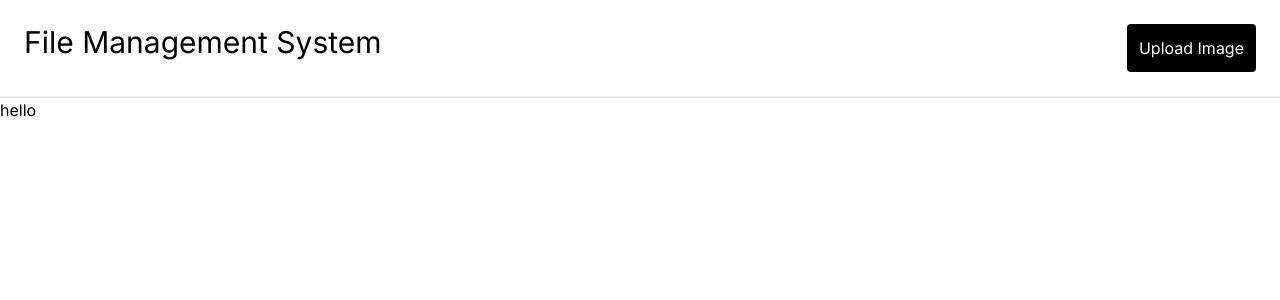
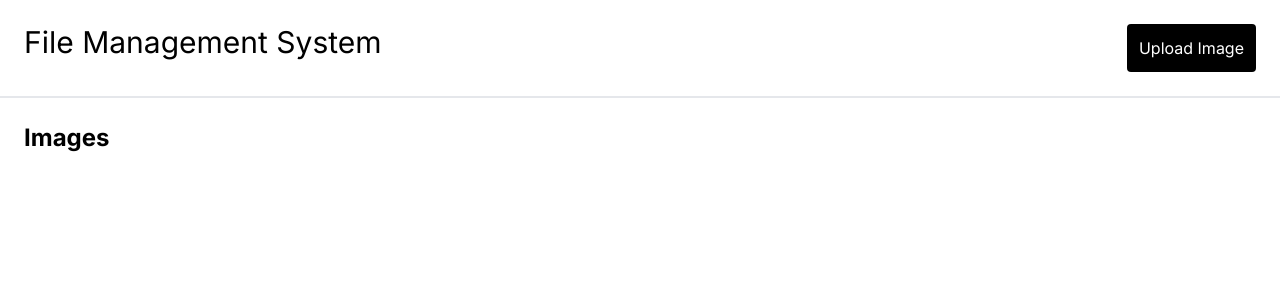
Before and after one commit to afyqzarof/file-management-client, a Next.js app: page / in a window 1280 px wide. Shown: the top 300 px of the page. Built offline with nearby package versions, Linux system fonts and the light colour scheme.

Commit message:
feat: initial page structure

```diff
--- a/src/app/layout.tsx
+++ b/src/app/layout.tsx
@@ -1,6 +1,7 @@
 import type { Metadata } from "next";
 import { Inter } from "next/font/google";
 import "./globals.css";
+import Link from "next/link";
 
 const inter = Inter({ subsets: ["latin"] });
 
@@ -18,11 +19,13 @@ export default function RootLayout({
     <html lang="en">
       <body className={inter.className}>
         <header className="p-6 flex justify-between border-b-2">
-          <h1 className="text-3xl">File Management System</h1>
+          <Link href={"/"} className="text-3xl">
+            File Management System
+          </Link>
 
-          <button className=" bg-black text-white p-3 rounded">
+          <Link href="/upload" className=" bg-black text-white p-3 rounded">
             Upload Image
-          </button>
+          </Link>
         </header>
         {children}
       </body>
--- a/src/app/page.tsx
+++ b/src/app/page.tsx
@@ -2,8 +2,8 @@ import Image from "next/image";
 
 export default function Home() {
   return (
-    <main>
-      <h1>hello</h1>
+    <main className="p-6">
+      <h2 className="font-bold text-2xl">Images</h2>
     </main>
   );
 }
--- /dev/null
+++ b/src/app/upload/page.tsx
@@ -0,0 +1,9 @@
+import React from "react";
+
+export default function page() {
+  return (
+    <main className="p-6">
+      <h2 className="font-bold text-2xl">Upload Image</h2>
+    </main>
+  );
+}
```
